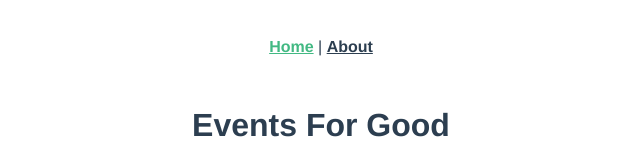
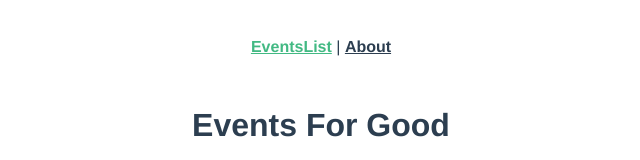
Before and after one commit to Code-Pop/Real-World_Vue-3, a Vue app: page / in a window 1280 px wide. Shown: the top 160 px of the page, without its empty margins (319-959 px from the left). Built offline with nearby package versions, Linux system fonts and the light colour scheme.

Commit message:
Segundos cambios routing

```diff
--- a/src/App.vue
+++ b/src/App.vue
@@ -1,7 +1,7 @@
 <template>
   <div id="app">
     <div id="nav">
-      <router-link to="/">Home</router-link> |
+      <router-link to="/">EventsList</router-link> |
       <router-link to="/about">About</router-link>
     </div>
     <h1>Events For Good</h1>
--- a/src/router/index.js
+++ b/src/router/index.js
@@ -1,20 +1,22 @@
 import { createRouter, createWebHistory } from 'vue-router'
-import Home from '../views/Home.vue'
+import EventsList from '../views/EventsList.vue'
+import About from '../views/About.vue'
 
 const routes = [
   {
     path: '/',
-    name: 'Home',
-    component: Home
+    name: 'EventsList',
+    component: EventsList
   },
   {
     path: '/about',
     name: 'About',
+    component: About
     // route level code-splitting
     // this generates a separate chunk (about.[hash].js) for this route
     // which is lazy-loaded when the route is visited.
-    component: () =>
-      import(/* webpackChunkName: "about" */ '../views/About.vue')
+    //component: () =>
+    //  import(/* webpackChunkName: "about" */ '../views/About.vue')
   }
 ]
 
--- a/src/views/Home.vue
+++ b/src/views/EventsList.vue
@@ -9,7 +9,7 @@
 import EventCard from '@/components/EventCard.vue'
 
 export default {
-  name: 'Home',
+  name: 'EventsList',
   components: {
     EventCard
   },
```
